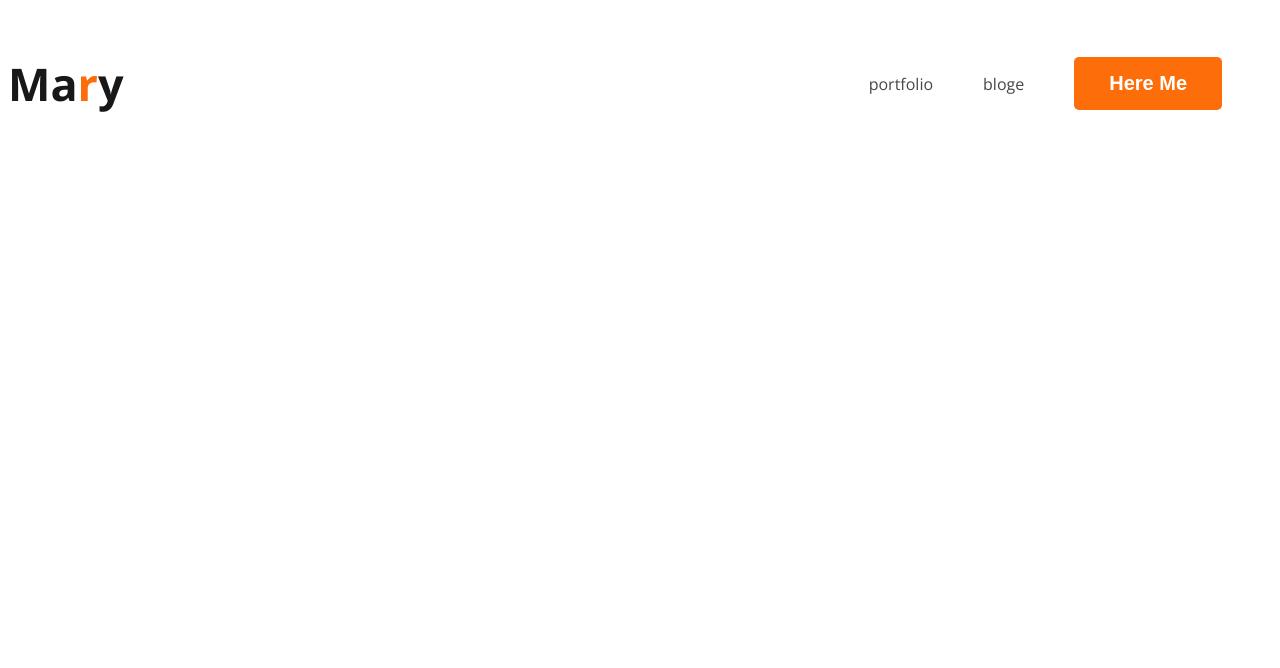
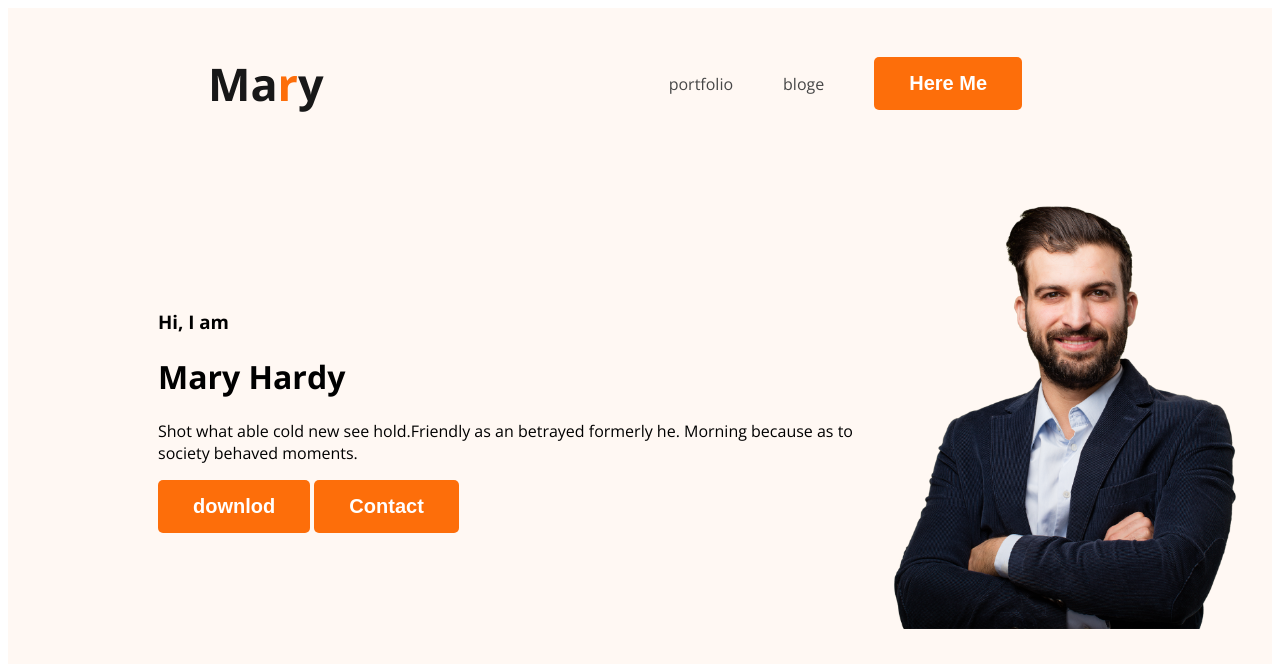
Before and after one commit to hridayroy19/web-devloper-portfolio, a plain HTML site: page index.html in a window 1280 px wide. Drawn offline with nearby package versions, Linux system fonts and the light colour scheme.

Commit message:
banner add html and css

```diff
--- a/css/style.css
+++ b/css/style.css
@@ -9,7 +9,14 @@ nav{
      display: flex;
      justify-content: space-between;
      align-items: center;
+     margin: 0px 200px;
 }
+/* header related style */
+.hrader-class{
+    background-color:#FFF8F3;
+}
+
+
 .nav-title{
     color: #181818;
     font-size: 45px;
@@ -46,3 +53,13 @@ color: white;
         list-style: none;
         margin-right: 50px;
     }
+
+
+.banner{
+    padding: 30px 30px 30px 150px;
+    display: flex;
+    align-items: center;
+}
+.banner-picture {
+    width: 380px;
+}
--- a/index.html
+++ b/index.html
@@ -11,7 +11,7 @@
 </head>
 <body>
 
-      <header>
+      <header class="hrader-class">
 
         <nav>
           <h3 class="nav-title"> Ma<span class="orange-title">r</span>y </h3>
@@ -22,6 +22,23 @@
             <li><button class="btn-orange"> Here Me</button></li>
           </ul>
         </nav>
+
+
+<div class="banner">
+
+  <div class="bannr-content" >
+    <h3 class="">Hi, I  am</h3>
+    <h1 class="">Mary Hardy</h1>
+    <p class="">Shot what able cold new see hold.Friendly as an betrayed formerly he. Morning because as to society behaved moments.</p>
+    <button class="btn-orange">downlod</button>
+    <button class="btn-orange">Contact</button>
+   </div>
+   <div class="">
+   <img class=" banner-picture" src="images/hardy.png" alt="">
+   </div>
+
+</div>
+
 
       </header>
 
```
